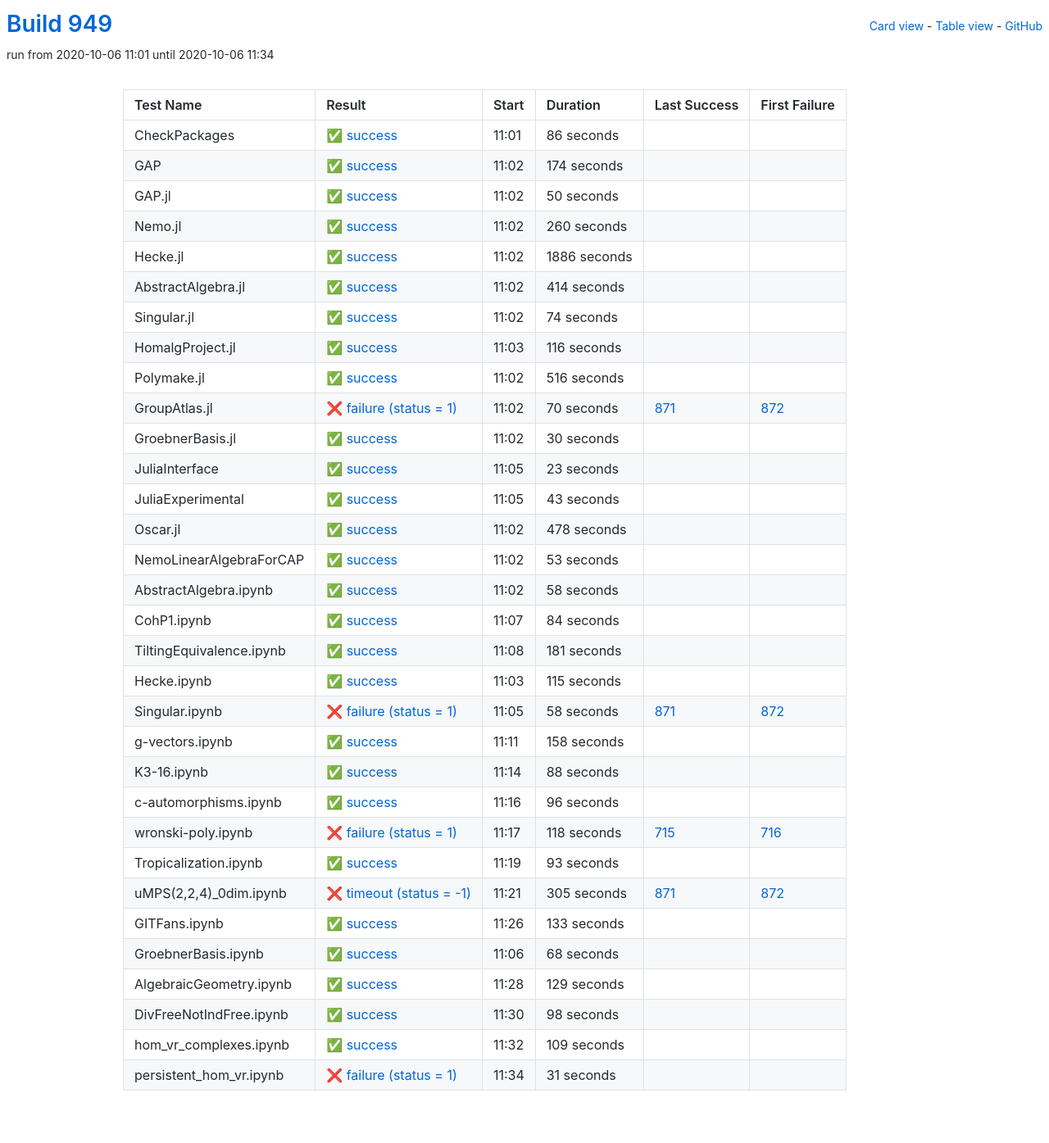
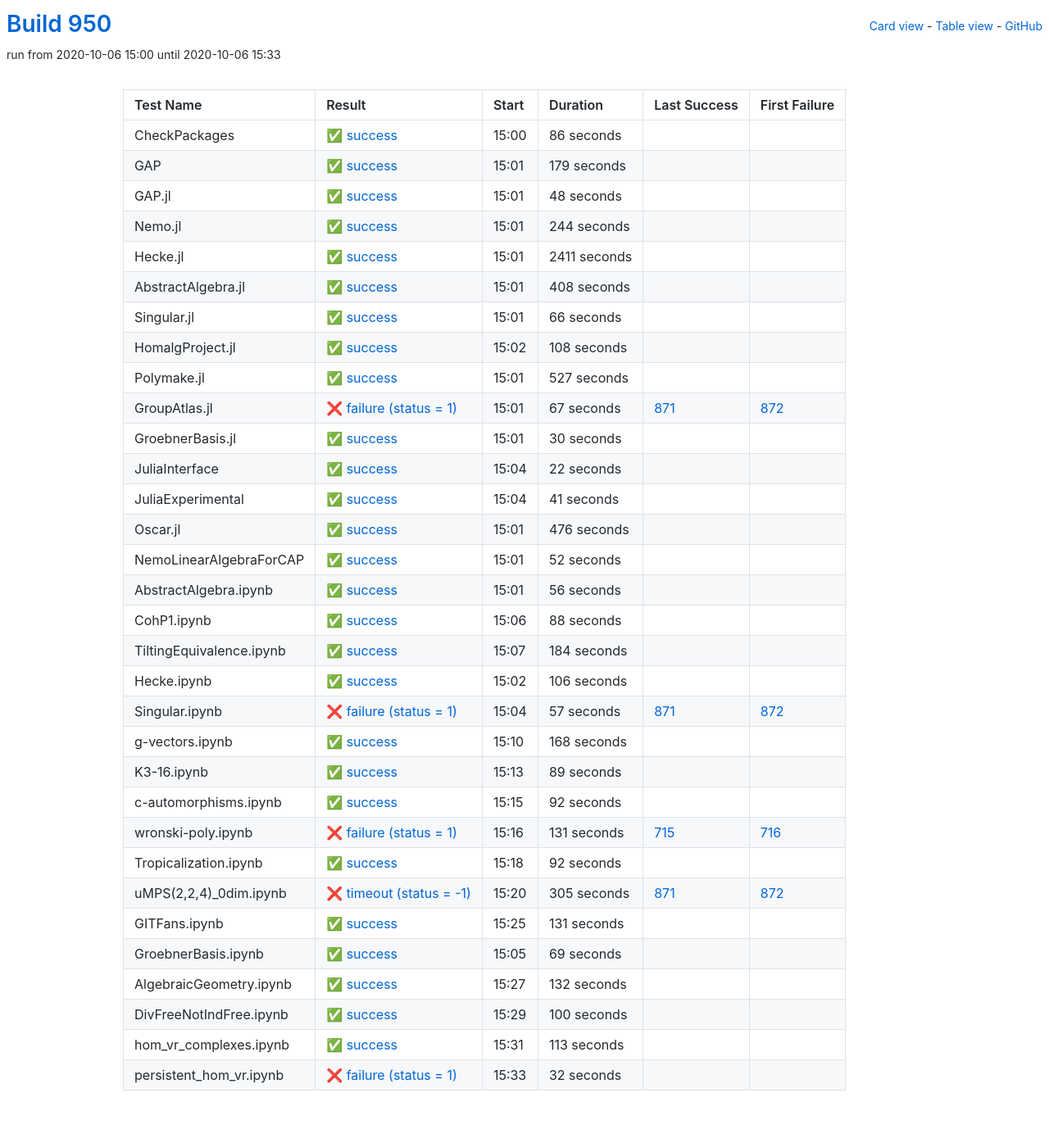
Before and after one commit to oscar-system/oscar-ci-status-stable, a Jekyll site: the page built from table.html, in a window 1280 px wide. Shown: the whole page at 82% size. Built offline with Jekyll 4.4.1, drawn with Linux system fonts in a browser that asks for light colours.

Commit message:
Build #950

```diff
--- a/_data/ci.yml
+++ b/_data/ci.yml
@@ -1,6 +1,6 @@
 ---
-build: 949
-build_url: https://oscarci.mathematik.uni-kl.de/job/oscar-stable/949/
+build: 950
+build_url: https://oscarci.mathematik.uni-kl.de/job/oscar-stable/950/
 job: oscar-stable
 organization: oscar-system
 repo: oscar-ci-status-stable
@@ -8,8 +8,8 @@ repourl: https://github.com/oscar-system/oscar-ci-status-stable
 tests:
 - name: CheckPackages
   id: checkpackages
-  log: https://oscarci.mathematik.uni-kl.de/job/oscar-stable/949/artifact/logs/build-949/CheckPackages.log
-  start: 2020-10-06 11:01
+  log: https://oscarci.mathematik.uni-kl.de/job/oscar-stable/950/artifact/logs/build-950/CheckPackages.log
+  start: 2020-10-06 15:00
   success: true
   exitcode: 0
   status: success
@@ -20,116 +20,116 @@ tests:
   first_failure_url:
 - name: GAP
   id: gap
-  log: https://oscarci.mathematik.uni-kl.de/job/oscar-stable/949/artifact/logs/build-949/GAP.log
-  start: 2020-10-06 11:02
+  log: https://oscarci.mathematik.uni-kl.de/job/oscar-stable/950/artifact/logs/build-950/GAP.log
+  start: 2020-10-06 15:01
   success: true
   exitcode: 0
   status: success
-  duration: 174
+  duration: 179
   last_success: false
   last_success_url:
   first_failure: false
   first_failure_url:
 - name: GAP.jl
   id: gap-jl
-  log: https://oscarci.mathematik.uni-kl.de/job/oscar-stable/949/artifact/logs/build-949/GAP.jl.log
-  start: 2020-10-06 11:02
+  log: https://oscarci.mathematik.uni-kl.de/job/oscar-stable/950/artifact/logs/build-950/GAP.jl.log
+  start: 2020-10-06 15:01
   success: true
   exitcode: 0
   status: success
-  duration: 50
+  duration: 48
   last_success: false
   last_success_url:
   first_failure: false
   first_failure_url:
 - name: Nemo.jl
   id: nemo-jl
-  log: https://oscarci.mathematik.uni-kl.de/job/oscar-stable/949/artifact/logs/build-949/Nemo.jl.log
-  start: 2020-10-06 11:02
+  log: https://oscarci.mathematik.uni-kl.de/job/oscar-stable/950/artifact/logs/build-950/Nemo.jl.log
+  start: 2020-10-06 15:01
   success: true
   exitcode: 0
   status: success
-  duration: 260
+  duration: 244
   last_success: false
   last_success_url:
   first_failure: false
   first_failure_url:
 - name: Hecke.jl
   id: hecke-jl
-  log: https://oscarci.mathematik.uni-kl.de/job/oscar-stable/949/artifact/logs/build-949/Hecke.jl.log
-  start: 2020-10-06 11:02
+  log: https://oscarci.mathematik.uni-kl.de/job/oscar-stable/950/artifact/logs/build-950/Hecke.jl.log
+  start: 2020-10-06 15:01
   success: true
   exitcode: 0
   status: success
-  duration: 1886
+  duration: 2411
   last_success: false
   last_success_url:
   first_failure: false
   first_failure_url:
 - name: AbstractAlgebra.jl
   id: abstractalgebra-jl
-  log: https://oscarci.mathematik.uni-kl.de/job/oscar-stable/949/artifact/logs/build-949/AbstractAlgebra.jl.log
-  start: 2020-10-06 11:02
+  log: https://oscarci.mathematik.uni-kl.de/job/oscar-stable/950/artifact/logs/build-950/AbstractAlgebra.jl.log
+  start: 2020-10-06 15:01
   success: true
   exitcode: 0
   status: success
-  duration: 414
+  duration: 408
   last_success: false
   last_success_url:
   first_failure: false
   first_failure_url:
 - name: Singular.jl
   id: singular-jl
-  log: https://oscarci.mathematik.uni-kl.de/job/oscar-stable/949/artifact/logs/build-949/Singular.jl.log
-  start: 2020-10-06 11:02
+  log: https://oscarci.mathematik.uni-kl.de/job/oscar-stable/950/artifact/logs/build-950/Singular.jl.log
+  start: 2020-10-06 15:01
   success: true
   exitcode: 0
   status: success
-  duration: 74
+  duration: 66
   last_success: false
   last_success_url:
   first_failure: false
   first_failure_url:
 - name: HomalgProject.jl
   id: homalgproject-jl
-  log: https://oscarci.mathematik.uni-kl.de/job/oscar-stable/949/artifact/logs/build-949/HomalgProject.jl.log
-  start: 2020-10-06 11:03
+  log: https://oscarci.mathematik.uni-kl.de/job/oscar-stable/950/artifact/logs/build-950/HomalgProject.jl.log
+  start: 2020-10-06 15:02
   success: true
   exitcode: 0
   status: success
-  duration: 116
+  duration: 108
   last_success: false
   last_success_url:
   first_failure: false
   first_failure_url:
 - name: Polymake.jl
   id: polymake-jl
-  log: https://oscarci.mathematik.uni-kl.de/job/oscar-stable/949/artifact/logs/build-949/Polymake.jl.log
-  start: 2020-10-06 11:02
+  log: https://oscarci.mathematik.uni-kl.de/job/oscar-stable/950/artifact/logs/build-950/Polymake.jl.log
+  start: 2020-10-06 15:01
   success: true
   exitcode: 0
   status: success
-  duration: 516
+  duration: 527
   last_success: false
   last_success_url:
   first_failure: false
   first_failure_url:
 - name: GroupAtlas.jl
   id: groupatlas-jl
-  log: https://oscarci.mathematik.uni-kl.de/job/oscar-stable/949/artifact/logs/build-949/GroupAtlas.jl.log
-  start: 2020-10-06 11:02
+  log: https://oscarci.mathematik.uni-kl.de/job/oscar-stable/950/artifact/logs/build-950/GroupAtlas.jl.log
+  start: 2020-10-06 15:01
   success: false
   exitcode: 1
   status: failure
-  duration: 70
+  duration: 67
   last_success: 871
   last_success_url: https://oscarci.mathematik.uni-kl.de/job/oscar-stable/871/
   first_failure: 872
   first_failure_url: https://oscarci.mathematik.uni-kl.de/job/oscar-stable/872/
 - name: GroebnerBasis.jl
   id: groebnerbasis-jl
-  log: https://oscarci.mathematik.uni-kl.de/job/oscar-stable/949/artifact/logs/build-949/GroebnerBasis.jl.log
-  start: 2020-10-06 11:02
+  log: https://oscarci.mathematik.uni-kl.de/job/oscar-stable/950/artifact/logs/build-950/GroebnerBasis.jl.log
+  start: 2020-10-06 15:01
   success: true
   exitcode: 0
   status: success
@@ -140,128 +140,68 @@ tests:
   first_failure_url:
 - name: JuliaInterface
   id: juliainterface
-  log: https://oscarci.mathematik.uni-kl.de/job/oscar-stable/949/artifact/logs/build-949/JuliaInterface.log
-  start: 2020-10-06 11:05
+  log: https://oscarci.mathematik.uni-kl.de/job/oscar-stable/950/artifact/logs/build-950/JuliaInterface.log
+  start: 2020-10-06 15:04
   success: true
   exitcode: 0
   status: success
-  duration: 23
+  duration: 22
   last_success: false
   last_success_url:
   first_failure: false
   first_failure_url:
 - name: JuliaExperimental
   id: juliaexperimental
-  log: https://oscarci.mathematik.uni-kl.de/job/oscar-stable/949/artifact/logs/build-949/JuliaExperimental.log
-  start: 2020-10-06 11:05
+  log: https://oscarci.mathematik.uni-kl.de/job/oscar-stable/950/artifact/logs/build-950/JuliaExperimental.log
+  start: 2020-10-06 15:04
   success: true
   exitcode: 0
   status: success
-  duration: 43
+  duration: 41
   last_success: false
   last_success_url:
   first_failure: false
   first_failure_url:
 - name: Oscar.jl
   id: oscar-jl
-  log: https://oscarci.mathematik.uni-kl.de/job/oscar-stable/949/artifact/logs/build-949/Oscar.jl.log
-  start: 2020-10-06 11:02
+  log: https://oscarci.mathematik.uni-kl.de/job/oscar-stable/950/artifact/logs/build-950/Oscar.jl.log
+  start: 2020-10-06 15:01
   success: true
   exitcode: 0
   status: success
-  duration: 478
+  duration: 476
   last_success: false
   last_success_url:
   first_failure: false
   first_failure_url:
 - name: NemoLinearAlgebraForCAP
   id: nemolinearalgebraforcap
-  log: https://oscarci.mathematik.uni-kl.de/job/oscar-stable/949/artifact/logs/build-949/NemoLinearAlgebraForCAP.log
-  start: 2020-10-06 11:02
+  log: https://oscarci.mathematik.uni-kl.de/job/oscar-stable/950/artifact/logs/build-950/NemoLinearAlgebraForCAP.log
+  start: 2020-10-06 15:01
   success: true
   exitcode: 0
   status: success
-  duration: 53
+  duration: 52
   last_success: false
   last_success_url:
   first_failure: false
   first_failure_url:
 - name: AbstractAlgebra.ipynb
   id: abstractalgebra-ipynb
-  log: https://oscarci.mathematik.uni-kl.de/job/oscar-stable/949/artifact/logs/build-949/AbstractAlgebra.ipynb.log
-  start: 2020-10-06 11:02
+  log: https://oscarci.mathematik.uni-kl.de/job/oscar-stable/950/artifact/logs/build-950/AbstractAlgebra.ipynb.log
+  start: 2020-10-06 15:01
   success: true
   exitcode: 0
   status: success
-  duration: 58
+  duration: 56
   last_success: false
   last_success_url:
   first_failure: false
   first_failure_url:
 - name: CohP1.ipynb
   id: cohp1-ipynb
-  log: https://oscarci.mathematik.uni-kl.de/job/oscar-stable/949/artifact/logs/build-949/CohP1.ipynb.log
-  start: 2020-10-06 11:07
-  success: true
-  exitcode: 0
-  status: success
-  duration: 84
-  last_success: false
-  last_success_url:
-  first_failure: false
-  first_failure_url:
-- name: TiltingEquivalence.ipynb
-  id: tiltingequivalence-ipynb
-  log: https://oscarci.mathematik.uni-kl.de/job/oscar-stable/949/artifact/logs/build-949/TiltingEquivalence.ipynb.log
-  start: 2020-10-06 11:08
-  success: true
-  exitcode: 0
-  status: success
-  duration: 181
-  last_success: false
-  last_success_url:
-  first_failure: false
-  first_failure_url:
-- name: Hecke.ipynb
-  id: hecke-ipynb
-  log: https://oscarci.mathematik.uni-kl.de/job/oscar-stable/949/artifact/logs/build-949/Hecke.ipynb.log
-  start: 2020-10-06 11:03
-  success: true
-  exitcode: 0
-  status: success
-  duration: 115
-  last_success: false
-  last_success_url:
-  first_failure: false
-  first_failure_url:
-- name: Singular.ipynb
-  id: singular-ipynb
-  log: https://oscarci.mathematik.uni-kl.de/job/oscar-stable/949/artifact/logs/build-949/Singular.ipynb.log
-  start: 2020-10-06 11:05
-  success: false
-  exitcode: 1
-  status: failure
-  duration: 58
-  last_success: 871
-  last_success_url: https://oscarci.mathematik.uni-kl.de/job/oscar-stable/871/
-  first_failure: 872
-  first_failure_url: https://oscarci.mathematik.uni-kl.de/job/oscar-stable/872/
-- name: g-vectors.ipynb
-  id: g-vectors-ipynb
-  log: https://oscarci.mathematik.uni-kl.de/job/oscar-stable/949/artifact/logs/build-949/g-vectors.ipynb.log
-  start: 2020-10-06 11:11
-  success: true
-  exitcode: 0
-  status: success
-  duration: 158
-  last_success: false
-  last_success_url:
-  first_failure: false
-  first_failure_url:
-- name: K3-16.ipynb
-  id: k3-16-ipynb
-  log: https://oscarci.mathematik.uni-kl.de/job/oscar-stable/949/artifact/logs/build-949/K3-16.ipynb.log
-  start: 2020-10-06 11:14
+  log: https://oscarci.mathematik.uni-kl.de/job/oscar-stable/950/artifact/logs/build-950/CohP1.ipynb.log
+  start: 2020-10-06 15:06
   success: true
   exitcode: 0
   status: success
@@ -270,46 +210,106 @@ tests:
   last_success_url:
   first_failure: false
   first_failure_url:
-- name: c-automorphisms.ipynb
-  id: c-automorphisms-ipynb
-  log: https://oscarci.mathematik.uni-kl.de/job/oscar-stable/949/artifact/logs/build-949/c-automorphisms.ipynb.log
-  start: 2020-10-06 11:16
+- name: TiltingEquivalence.ipynb
+  id: tiltingequivalence-ipynb
+  log: https://oscarci.mathematik.uni-kl.de/job/oscar-stable/950/artifact/logs/build-950/TiltingEquivalence.ipynb.log
+  start: 2020-10-06 15:07
   success: true
   exitcode: 0
   status: success
-  duration: 96
+  duration: 184
+  last_success: false
+  last_success_url:
+  first_failure: false
+  first_failure_url:
+- name: Hecke.ipynb
+  id: hecke-ipynb
+  log: https://oscarci.mathematik.uni-kl.de/job/oscar-stable/950/artifact/logs/build-950/Hecke.ipynb.log
+  start: 2020-10-06 15:02
+  success: true
+  exitcode: 0
+  status: success
+  duration: 106
+  last_success: false
+  last_success_url:
+  first_failure: false
+  first_failure_url:
+- name: Singular.ipynb
+  id: singular-ipynb
+  log: https://oscarci.mathematik.uni-kl.de/job/oscar-stable/950/artifact/logs/build-950/Singular.ipynb.log
+  start: 2020-10-06 15:04
+  success: false
+  exitcode: 1
+  status: failure
+  duration: 57
+  last_success: 871
+  last_success_url: https://oscarci.mathematik.uni-kl.de/job/oscar-stable/871/
+  first_failure: 872
+  first_failure_url: https://oscarci.mathematik.uni-kl.de/job/oscar-stable/872/
+- name: g-vectors.ipynb
+  id: g-vectors-ipynb
+  log: https://oscarci.mathematik.uni-kl.de/job/oscar-stable/950/artifact/logs/build-950/g-vectors.ipynb.log
+  start: 2020-10-06 15:10
+  success: true
+  exitcode: 0
+  status: success
+  duration: 168
+  last_success: false
+  last_success_url:
+  first_failure: false
+  first_failure_url:
+- name: K3-16.ipynb
+  id: k3-16-ipynb
+  log: https://oscarci.mathematik.uni-kl.de/job/oscar-stable/950/artifact/logs/build-950/K3-16.ipynb.log
+  start: 2020-10-06 15:13
+  success: true
+  exitcode: 0
+  status: success
+  duration: 89
+  last_success: false
+  last_success_url:
+  first_failure: false
+  first_failure_url:
+- name: c-automorphisms.ipynb
+  id: c-automorphisms-ipynb
+  log: https://oscarci.mathematik.uni-kl.de/job/oscar-stable/950/artifact/logs/build-950/c-automorphisms.ipynb.log
+  start: 2020-10-06 15:15
+  success: true
+  exitcode: 0
+  status: success
+  duration: 92
   last_success: false
   last_success_url:
   first_failure: false
   first_failure_url:
 - name: wronski-poly.ipynb
   id: wronski-poly-ipynb
-  log: https://oscarci.mathematik.uni-kl.de/job/oscar-stable/949/artifact/logs/build-949/wronski-poly.ipynb.log
-  start: 2020-10-06 11:17
+  log: https://oscarci.mathematik.uni-kl.de/job/oscar-stable/950/artifact/logs/build-950/wronski-poly.ipynb.log
+  start: 2020-10-06 15:16
   success: false
   exitcode: 1
   status: failure
-  duration: 118
+  duration: 131
   last_success: 715
   last_success_url: https://oscarci.mathematik.uni-kl.de/job/oscar-stable/715/
   first_failure: 716
   first_failure_url: https://oscarci.mathematik.uni-kl.de/job/oscar-stable/716/
 - name: Tropicalization.ipynb
   id: tropicalization-ipynb
-  log: https://oscarci.mathematik.uni-kl.de/job/oscar-stable/949/artifact/logs/build-949/Tropicalization.ipynb.log
-  start: 2020-10-06 11:19
+  log: https://oscarci.mathematik.uni-kl.de/job/oscar-stable/950/artifact/logs/build-950/Tropicalization.ipynb.log
+  start: 2020-10-06 15:18
   success: true
   exitcode: 0
   status: success
-  duration: 93
+  duration: 92
   last_success: false
   last_success_url:
   first_failure: false
   first_failure_url:
 - name: uMPS(2,2,4)_0dim.ipynb
   id: umps-2-2-4-0dim-ipynb
-  log: https://oscarci.mathematik.uni-kl.de/job/oscar-stable/949/artifact/logs/build-949/uMPS-2-2-4-_0dim.ipynb.log
-  start: 2020-10-06 11:21
+  log: https://oscarci.mathematik.uni-kl.de/job/oscar-stable/950/artifact/logs/build-950/uMPS-2-2-4-_0dim.ipynb.log
+  start: 2020-10-06 15:20
   success: false
   exitcode: -1
   status: timeout
@@ -320,72 +320,72 @@ tests:
   first_failure_url: https://oscarci.mathematik.uni-kl.de/job/oscar-stable/872/
 - name: GITFans.ipynb
   id: gitfans-ipynb
-  log: https://oscarci.mathematik.uni-kl.de/job/oscar-stable/949/artifact/logs/build-949/GITFans.ipynb.log
-  start: 2020-10-06 11:26
+  log: https://oscarci.mathematik.uni-kl.de/job/oscar-stable/950/artifact/logs/build-950/GITFans.ipynb.log
+  start: 2020-10-06 15:25
   success: true
   exitcode: 0
   status: success
-  duration: 133
+  duration: 131
   last_success: false
   last_success_url:
   first_failure: false
   first_failure_url:
 - name: GroebnerBasis.ipynb
   id: groebnerbasis-ipynb
-  log: https://oscarci.mathematik.uni-kl.de/job/oscar-stable/949/artifact/logs/build-949/GroebnerBasis.ipynb.log
-  start: 2020-10-06 11:06
+  log: https://oscarci.mathematik.uni-kl.de/job/oscar-stable/950/artifact/logs/build-950/GroebnerBasis.ipynb.log
+  start: 2020-10-06 15:05
   success: true
   exitcode: 0
   status: success
-  duration: 68
+  duration: 69
   last_success: false
   last_success_url:
   first_failure: false
   first_failure_url:
 - name: AlgebraicGeometry.ipynb
   id: algebraicgeometry-ipynb
-  log: https://oscarci.mathematik.uni-kl.de/job/oscar-stable/949/artifact/logs/build-949/AlgebraicGeometry.ipynb.log
-  start: 2020-10-06 11:28
+  log: https://oscarci.mathematik.uni-kl.de/job/oscar-stable/950/artifact/logs/build-950/AlgebraicGeometry.ipynb.log
+  start: 2020-10-06 15:27
   success: true
   exitcode: 0
   status: success
-  duration: 129
+  duration: 132
   last_success: false
   last_success_url:
   first_failure: false
   first_failure_url:
 - name: DivFreeNotIndFree.ipynb
   id: divfreenotindfree-ipynb
-  log: https://oscarci.mathematik.uni-kl.de/job/oscar-stable/949/artifact/logs/build-949/DivFreeNotIndFree.ipynb.log
-  start: 2020-10-06 11:30
+  log: https://oscarci.mathematik.uni-kl.de/job/oscar-stable/950/artifact/logs/build-950/DivFreeNotIndFree.ipynb.log
+  start: 2020-10-06 15:29
   success: true
   exitcode: 0
   status: success
-  duration: 98
+  duration: 100
   last_success: false
   last_success_url:
   first_failure: false
   first_failure_url:
 - name: hom_vr_complexes.ipynb
   id: hom-vr-complexes-ipynb
-  log: https://oscarci.mathematik.uni-kl.de/job/oscar-stable/949/artifact/logs/build-949/hom_vr_complexes.ipynb.log
-  start: 2020-10-06 11:32
+  log: https://oscarci.mathematik.uni-kl.de/job/oscar-stable/950/artifact/logs/build-950/hom_vr_complexes.ipynb.log
+  start: 2020-10-06 15:31
   success: true
   exitcode: 0
   status: success
-  duration: 109
+  duration: 113
   last_success: false
   last_success_url:
   first_failure: false
   first_failure_url:
 - name: persistent_hom_vr.ipynb
   id: persistent-hom-vr-ipynb
-  log: https://oscarci.mathematik.uni-kl.de/job/oscar-stable/949/artifact/logs/build-949/persistent_hom_vr.ipynb.log
-  start: 2020-10-06 11:34
+  log: https://oscarci.mathematik.uni-kl.de/job/oscar-stable/950/artifact/logs/build-950/persistent_hom_vr.ipynb.log
+  start: 2020-10-06 15:33
   success: false
   exitcode: 1
   status: failure
-  duration: 31
+  duration: 32
   last_success: false
   last_success_url:
   first_failure: false
```
Also changed, not shown: README.md.
